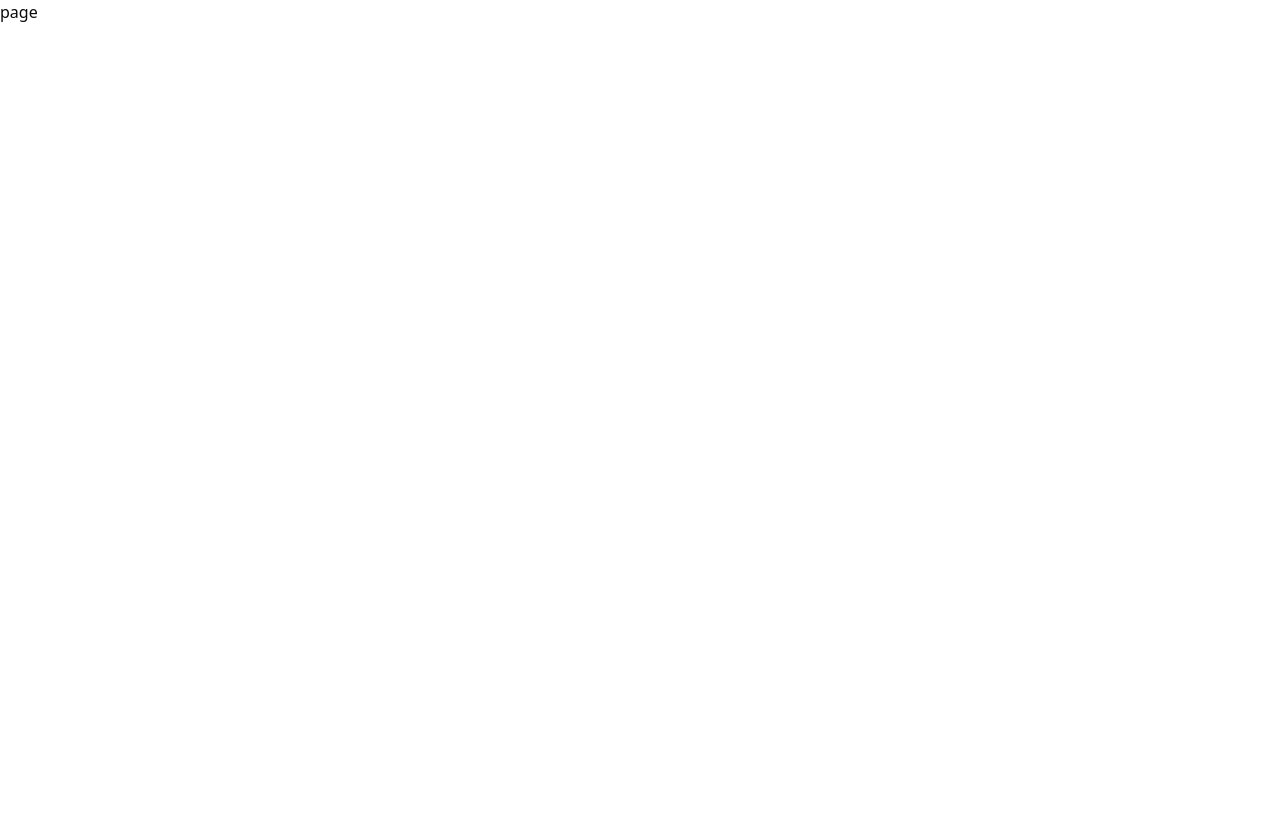
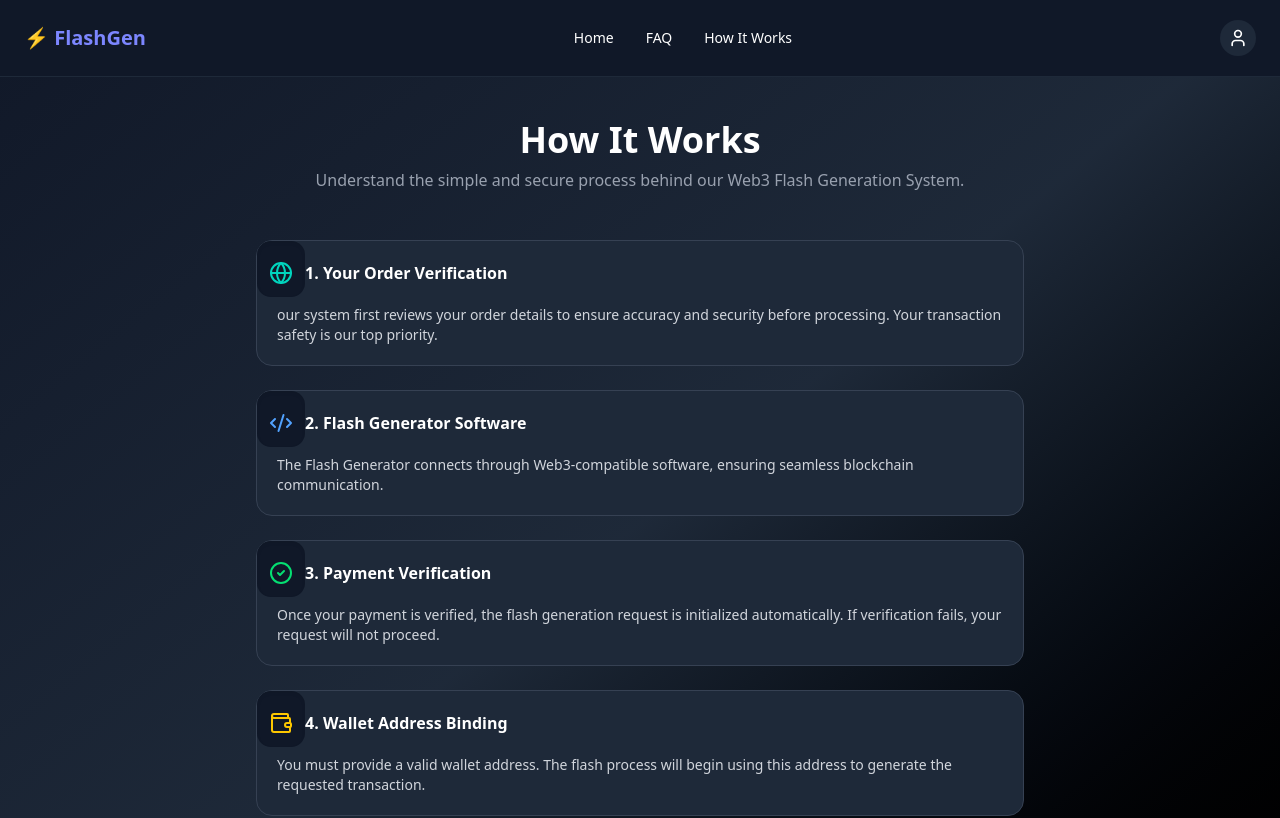
Before and after one commit to bishal312/FlashGenerator, a Next.js app: page /how-it-works in a window 1280 px wide. Shown: the top 818 px of the page. Built offline with nearby package versions, Linux system fonts and the light colour scheme.

Commit message:
how it works page

```diff
--- a/app/how-it-works/page.tsx
+++ b/app/how-it-works/page.tsx
@@ -1,7 +1,14 @@
+import HowItWorks from "@/modules/HowItWorks";
+import Navbar from "@/modules/Navbar/Navbar";
 import React from "react";
 
 const page = () => {
-  return <div>page</div>;
+  return (
+    <>
+    <Navbar/>
+    <HowItWorks/>
+    </>
+  );
 };
 
 export default page;
--- /dev/null
+++ b/modules/HowItWorks.tsx
@@ -0,0 +1,74 @@
+"use client"
+
+import { Globe, Code2, CheckCircle2, Wallet, AlertCircle } from "lucide-react"
+
+export default function HowItWorks() {
+  const steps = [
+    {
+      id: 1,
+      icon: <Globe className="w-6 h-6 text-teal-400" />,
+      title: "Your Order Verification",
+      description:
+        "our system first reviews your order details to ensure accuracy and security before processing. Your transaction safety is our top priority.",
+    },
+    {
+      id: 2,
+      icon: <Code2 className="w-6 h-6 text-blue-400" />,
+      title: "Flash Generator Software",
+      description:
+        "The Flash Generator connects through Web3-compatible software, ensuring seamless blockchain communication.",
+    },
+    {
+      id: 3,
+      icon: <CheckCircle2 className="w-6 h-6 text-green-400" />,
+      title: "Payment Verification",
+      description:
+        "Once your payment is verified, the flash generation request is initialized automatically. If verification fails, your request will not proceed.",
+    },
+    {
+      id: 4,
+      icon: <Wallet className="w-6 h-6 text-yellow-400" />,
+      title: "Wallet Address Binding",
+      description:
+        "You must provide a valid wallet address. The flash process will begin using this address to generate the requested transaction.",
+    },
+    {
+      id: 5,
+      icon: <AlertCircle className="w-6 h-6 text-red-400" />,
+      title: "Final Status",
+      description:
+        "Once the process completes, you’ll see your order status marked as Submitted, Pending, Rejected, or Successful. If any issue occurs, you’ll receive recovery guidance.",
+    },
+  ];
+
+  return (
+    <div className="min-h-screen bg-gradient-to-br from-gray-900 via-gray-800 to-black text-white px-6 sm:px-8 md:px-10 lg:py-20 py-16">
+      <h1 className="text-3xl md:text-4xl font-bold text-center pb-2 mt-10">
+        How It Works
+      </h1>
+      <p className="text-center text-gray-400 mb-12 max-w-2xl mx-auto">
+        Understand the simple and secure process behind our Web3 Flash Generation System.
+      </p>
+      <div className="max-w-3xl mx-auto space-y-6">
+        {steps.map((step, index) => (
+          <div key={index}
+            className="relative border border-gray-700 rounded-2xl bg-gray-800 hover:bg-gray-800/70 p06 transition-all duration-200">
+            <div className="flex  items-start align-middle gap-4">
+              <div className="flex">
+                <div className="p-3 pt-5 items-center justify-center bg-gray-900 rounded-xl shadow-inner">
+                  {step.icon}
+                </div>
+                <h2 className="font-bold pt-5 text-white">
+                  {step.id}. {step.title}
+                </h2>
+              </div>
+            </div>
+                <p className="text-gray-300 px-5 pb-5 mt-2 text-sm">
+                  {step.description}
+                </p>
+          </div>
+        ))}
+      </div>
+    </div>
+  )
+}
```
